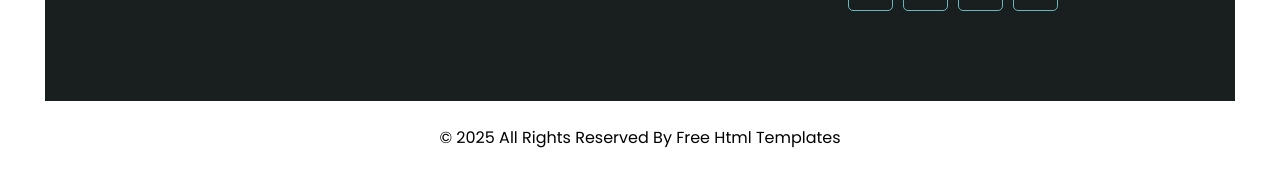
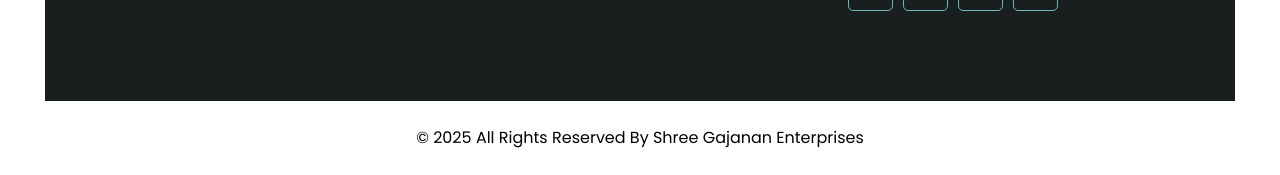
Before and after one commit to LogicVaultNexus/ShreeGajananEnterprises, a plain HTML site: page index.html in a window 1280 px wide. Shown: the part 2297-2472 px from the top of the page. Drawn offline with Linux system fonts and the light colour scheme; some packages are replaced by stand-ins of ours; a script that the page names is missing.

Commit message:
Update index.html

```diff
--- a/index.html
+++ b/index.html
@@ -695,7 +695,7 @@
     <div class="container">
       <p>
         &copy; <span id="displayYear"></span> All Rights Reserved By
-        <a href="https://html.design/">Free Html Templates</a>
+        <a href="https://html.design/">Shree Gajanan Enterprises</a>
       </p>
     </div>
   </footer>
```
